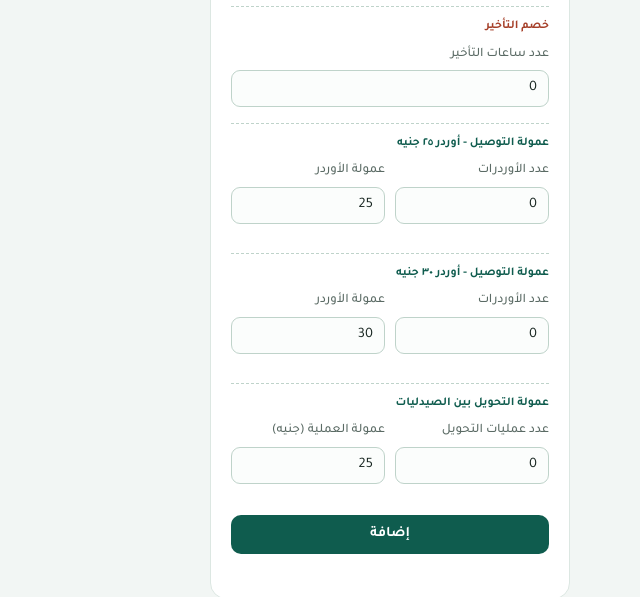
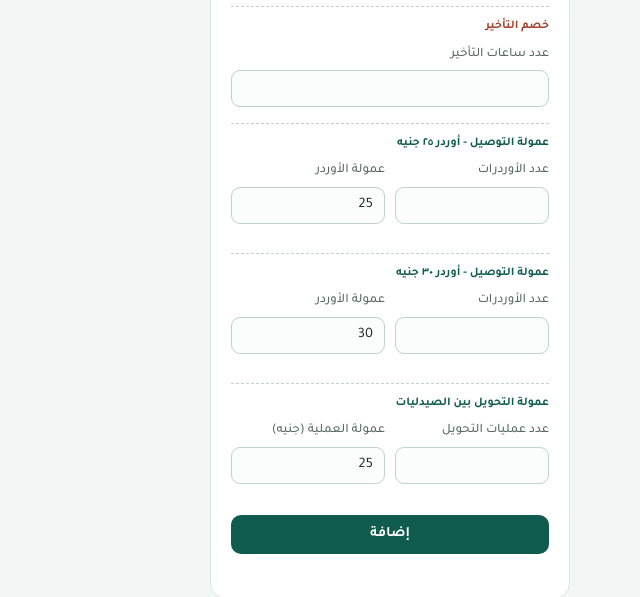
Before and after one commit to tonysamir525-hue/zayed-delivery, a plain HTML site: page index.html in a window 1280 px wide. Shown: the part 1004-1601 px from the top of the page, 640-1280 px from the left. Drawn offline with Linux system fonts and the light colour scheme.

Commit message:
Update index.html

```diff
--- a/index.html
+++ b/index.html
@@ -443,14 +443,14 @@
         <div class="group-title danger-title">خصم التأخير</div>
         <div class="field">
           <label for="f_late">عدد ساعات التأخير</label>
-          <input type="number" id="f_late" min="0" step="any" value="0">
+          <input type="number" id="f_late" min="0" step="any" value="">
         </div>
 
         <div class="group-title">عمولة التوصيل - أوردر ٢٥ جنيه</div>
         <div class="field-row">
           <div class="field">
             <label for="f_del25Count">عدد الأوردرات</label>
-            <input type="number" id="f_del25Count" min="0" step="1" value="0">
+            <input type="number" id="f_del25Count" min="0" step="1" value="">
           </div>
           <div class="field">
             <label for="f_del25Rate">عمولة الأوردر</label>
@@ -462,7 +462,7 @@
         <div class="field-row">
           <div class="field">
             <label for="f_del30Count">عدد الأوردرات</label>
-            <input type="number" id="f_del30Count" min="0" step="1" value="0">
+            <input type="number" id="f_del30Count" min="0" step="1" value="">
           </div>
           <div class="field">
             <label for="f_del30Rate">عمولة الأوردر</label>
@@ -474,7 +474,7 @@
         <div class="field-row">
           <div class="field">
             <label for="f_trCount">عدد عمليات التحويل</label>
-            <input type="number" id="f_trCount" min="0" step="1" value="0">
+            <input type="number" id="f_trCount" min="0" step="1" value="">
           </div>
           <div class="field">
             <label for="f_trRate">عمولة العملية (جنيه)</label>
```
